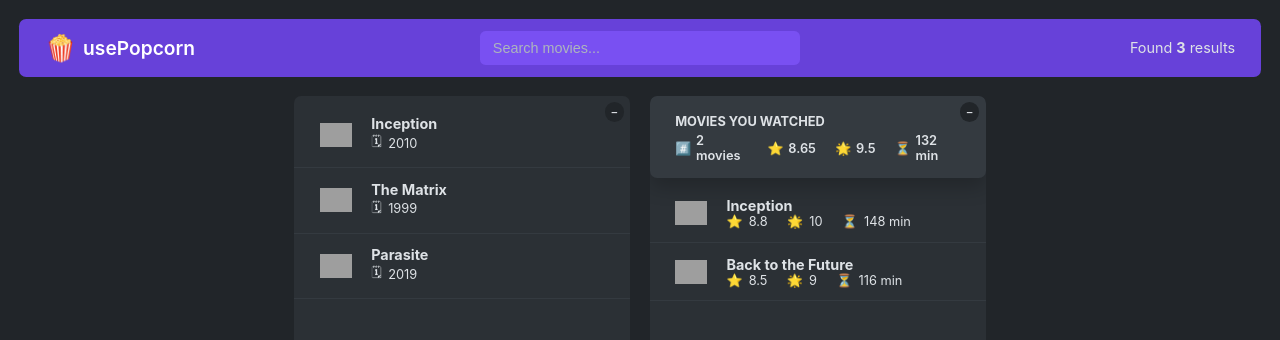
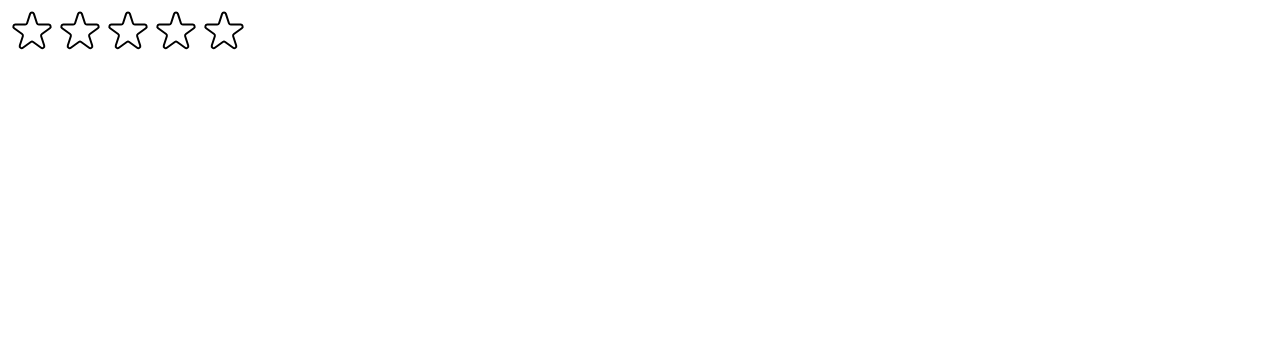
Before and after one commit to muddassirali8089/PopCorn, a React (Vite) app in the folder PopCorn/: page / in a window 1280 px wide. Shown: the top 340 px of the page. Built offline with nearby package versions, Linux system fonts and the light colour scheme; grey boxes are pictures that could not be loaded.

Commit message:
add hoverable effect make a start rating

```diff
--- /dev/null
+++ b/PopCorn/src/StarRating.jsx
@@ -0,0 +1,90 @@
+import React, { useState } from "react";
+const containerStyle = {
+  display: "flex",
+  alignItems: "center",
+  gap: "16px",
+};
+
+const starContainerStyle = {
+  display: "flex",
+};
+
+const textStyle = {
+  lineHeight: "1px",
+  margin: "0px",
+};
+export default function StarRating({ maxRating = 5 }) {
+  const [rating, setRaring] = useState(0);
+  const [tempRating, setTempRate] = useState(0);
+
+  function handleRating(rating) {
+    setRaring(rating);
+  }
+
+  function handleTempRating(tempRating) {
+
+
+    setTempRate(tempRating);
+  }
+
+  return (
+    <div style={containerStyle}>
+      <div style={starContainerStyle}>
+        {Array.from({ length: maxRating }, (_, i) => (
+          <Star
+            key={i}
+            full={tempRating ? tempRating >= i + 1 : rating >= i+1}
+            onRate={() => handleRating(i + 1)}
+            onHoverIn={() => handleTempRating(i + 1)}
+            onHoverOut={() => handleTempRating(0)}
+          />
+        ))}
+      </div>
+
+      <p style={textStyle}>{tempRating || rating || ""}</p>
+    </div>
+  );
+}
+const starStyle = {
+  height: "48px",
+  width: "48px",
+  display: "block",
+  cursor: "pointer",
+};
+
+function Star({ full, onRate, onHoverIn ,  onHoverOut}) {
+  return (
+    <span
+      style={starStyle}
+      role="button"
+      onClick={onRate}
+      onMouseEnter={onHoverIn}
+      onMouseLeave={onHoverOut}
+    >
+      {full ? (
+        <svg
+          xmlns="http://www.w3.org/2000/svg"
+          viewBox="0 0 20 20"
+          fill="#000"
+          stroke="#000"
+        >
+          <path d="M9.049 2.927c.3-.921 1.603-.921 1.902 0l1.07 3.292a1 1 0 00.95.69h3.462c.969 0 1.371 1.24.588 1.81l-2.8 2.034a1 1 0 00-.364 1.118l1.07 3.292c.3.921-.755 1.688-1.54 1.118l-2.8-2.034a1 1 0 00-1.175 0l-2.8 2.034c-.784.57-1.838-.197-1.539-1.118l1.07-3.292a1 1 0 00-.364-1.118L2.98 8.72c-.783-.57-.38-1.81.588-1.81h3.461a1 1 0 00.951-.69l1.07-3.292z" />
+        </svg>
+      ) : (
+        <svg
+          xmlns="http://www.w3.org/2000/svg"
+          fill="none"
+          viewBox="0 0 24 24"
+          stroke="#000"
+        >
+          <path
+            strokeLinecap="round"
+            strokeLinejoin="round"
+            strokeWidth="{2}"
+            d="M11.049 2.927c.3-.921 1.603-.921 1.902 0l1.519 4.674a1 1 0 00.95.69h4.915c.969 0 1.371 1.24.588 1.81l-3.976 2.888a1 1 0 00-.363 1.118l1.518 4.674c.3.922-.755 1.688-1.538 1.118l-3.976-2.888a1 1 0 00-1.176 0l-3.976 2.888c-.783.57-1.838-.197-1.538-1.118l1.518-4.674a1 1 0 00-.363-1.118l-3.976-2.888c-.784-.57-.38-1.81.588-1.81h4.914a1 1 0 00.951-.69l1.519-4.674z"
+          />
+        </svg>
+      )}
+    </span>
+  );
+}
--- a/PopCorn/src/main.jsx
+++ b/PopCorn/src/main.jsx
@@ -1,10 +1,13 @@
-import { StrictMode } from 'react'
-import { createRoot } from 'react-dom/client'
-import App from './App.jsx'
-import './index.css'
+import { StrictMode } from "react";
+import { createRoot } from "react-dom/client";
+// import App from './App.jsx'
+// import './index.css'
+import StarRating from "./StarRating.jsx";
 
-createRoot(document.getElementById('root')).render(
+createRoot(document.getElementById("root")).render(
   <StrictMode>
-    <App />
-  </StrictMode>,
-)
+    <StarRating   />
+
+
+  </StrictMode>
+);
```
